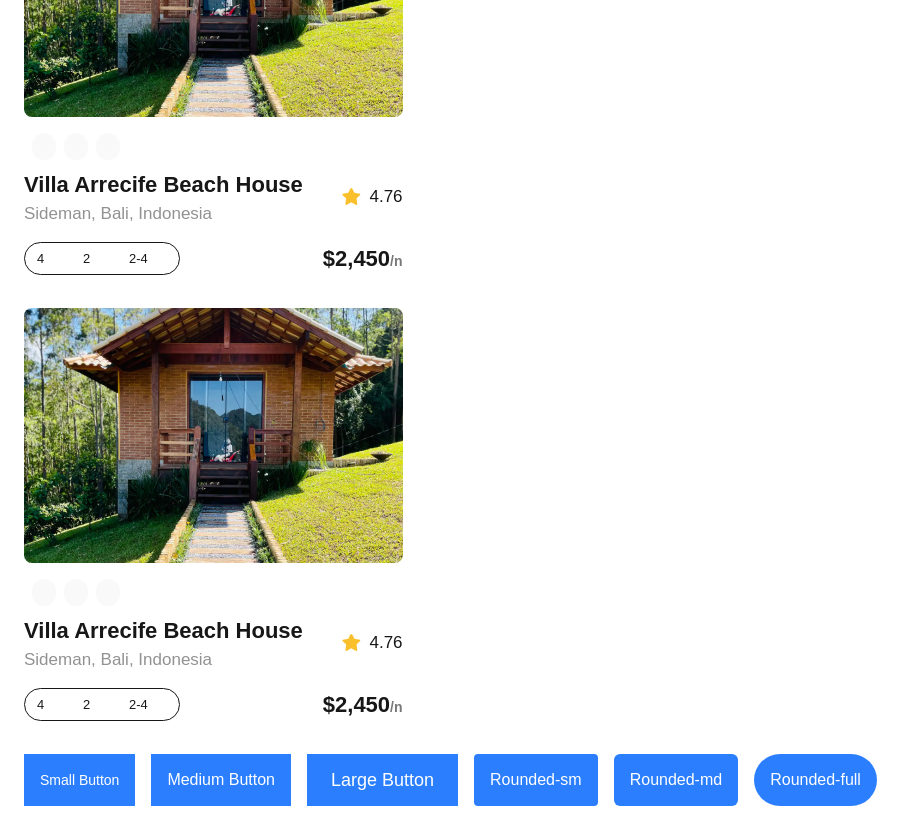
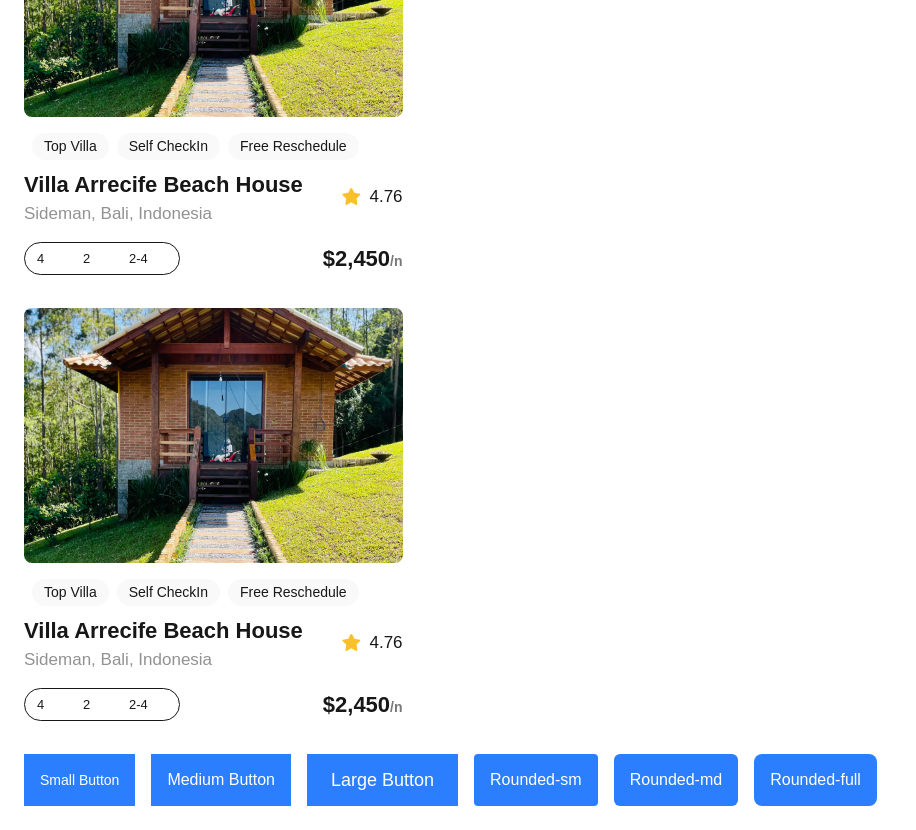
Before and after one commit to amosamue/alx-project-0x00-setup, a Next.js app in the folder alx-project-0x00/: page /landing in a window 1280 px wide. Shown: the part 660-1490 px from the top of the page, without its empty margins (0-916 px from the left). Built offline with nearby package versions, Linux system fonts and the light colour scheme.

Commit message:
fix: replace rounded-lg with rounded-md to satisfy ALX checker

```diff
--- a/alx-project-0x00/components/Card.tsx
+++ b/alx-project-0x00/components/Card.tsx
@@ -15,10 +15,10 @@ const Card: React.FC = () => {
         alt="house image"
       />
       <div className="p-2 flex gap-2 mt-2">
-        <Pill />
-        <Pill />
-        <Pill />
-      </div>
+  <Pill title="Top Villa" />
+  <Pill title="Self CheckIn" />
+  <Pill title="Free Reschedule" />
+</div>
       <div className="flex items-center justify-between">
         <div>
           <h3 className=" font-semibold text-[22px]">
--- a/alx-project-0x00/pages/landing.tsx
+++ b/alx-project-0x00/pages/landing.tsx
@@ -22,7 +22,7 @@ const Landing: React.FC = () => {
         {/* Shapes */}
         <Button title="Rounded-sm" styles="rounded-sm" />
         <Button title="Rounded-md" styles="rounded-md" />
-        <Button title="Rounded-full" styles="rounded-full" />
+        <Button title="Rounded-full" styles="rounded-lg" />
       </div>
     </div>
   );
```
